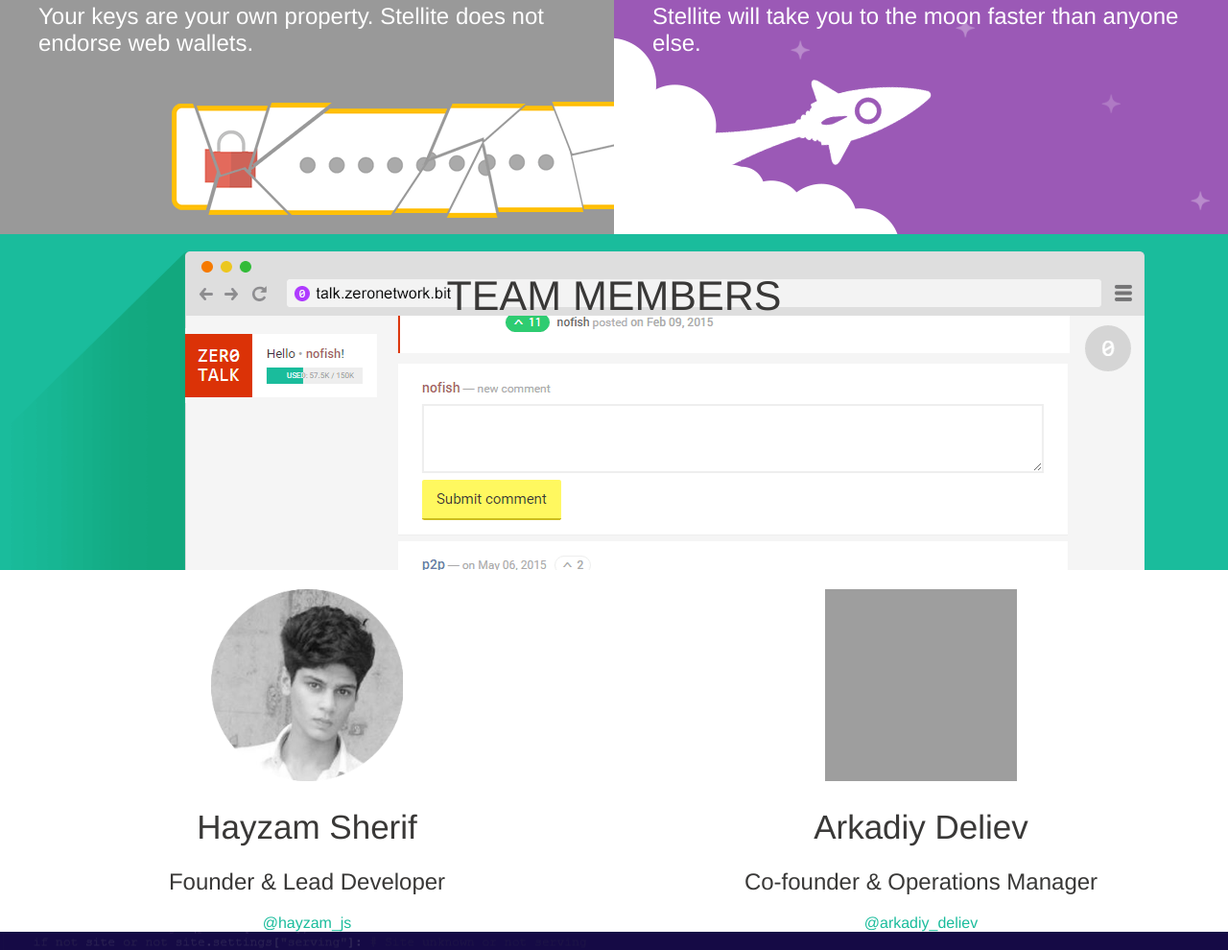
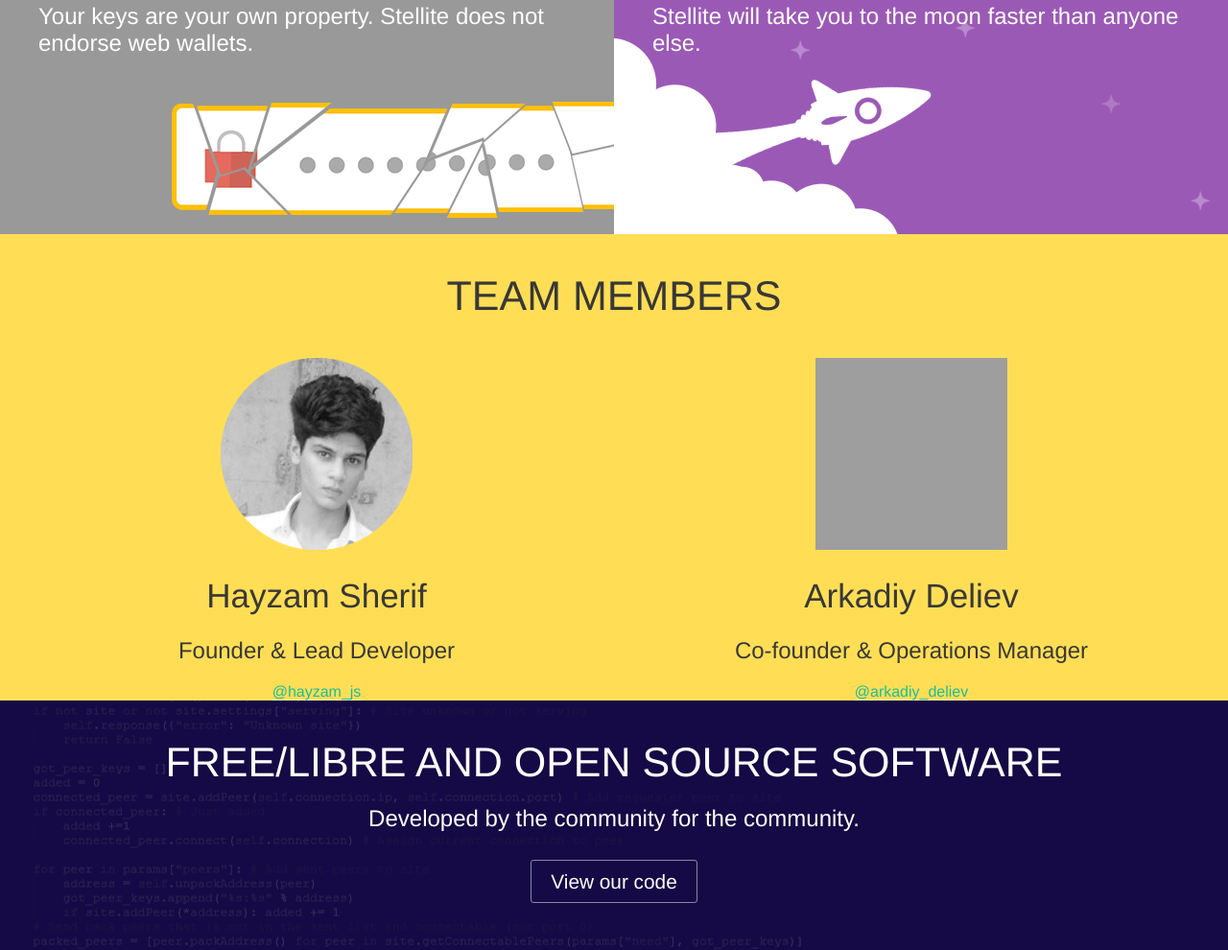
Before and after one commit to mygirl8893/stellitecoin.github.io, a plain HTML site: page index.html in a window 1280 px wide. Shown: the part 1012-2002 px from the top of the page at 96% size. Drawn offline with Linux system fonts and the light colour scheme; grey boxes are pictures that could not be loaded.

Commit message:
Update index.html

```diff
--- a/index.html
+++ b/index.html
@@ -111,24 +111,18 @@
 
 
 <!-- 4.0. line -->
-<div class="block block-100 block-dynamic-simple">
+<div class="block block-100 block-simple">
  <center><h3>Team Members</h3></center>
-</div>
-
-
-
-<!-- 4.5. line -->
-
  <div class="block block-50 block-detail" style="margin:0 auto;">
   <center><img height="200" width="200" src="img/hayzam.png"></img>
   <h2>Hayzam Sherif</h2>
   <h4>Founder & Lead Developer</h4><a href="https://twitter.com/hayzam_js"><font color="#1ABC9C">@hayzam_js</font></a></center>
  </div>
-
  <div class="block block-50 block-detail" style="margin:0 auto;">
   <center><img height="200" width="200" src="img/arkadiy.png"></img>
   <h2>Arkadiy Deliev</h2>
   <h4>Co-founder & Operations Manager</h4><a href="https://twitter.com/arkadiy_deliev"><font color="#1ABC9C">@arkadiy_deliev</font></a></center>
+ </div>
 </div>
 
 
```
Lines whose indentation alone changed are shown as unchanged.
